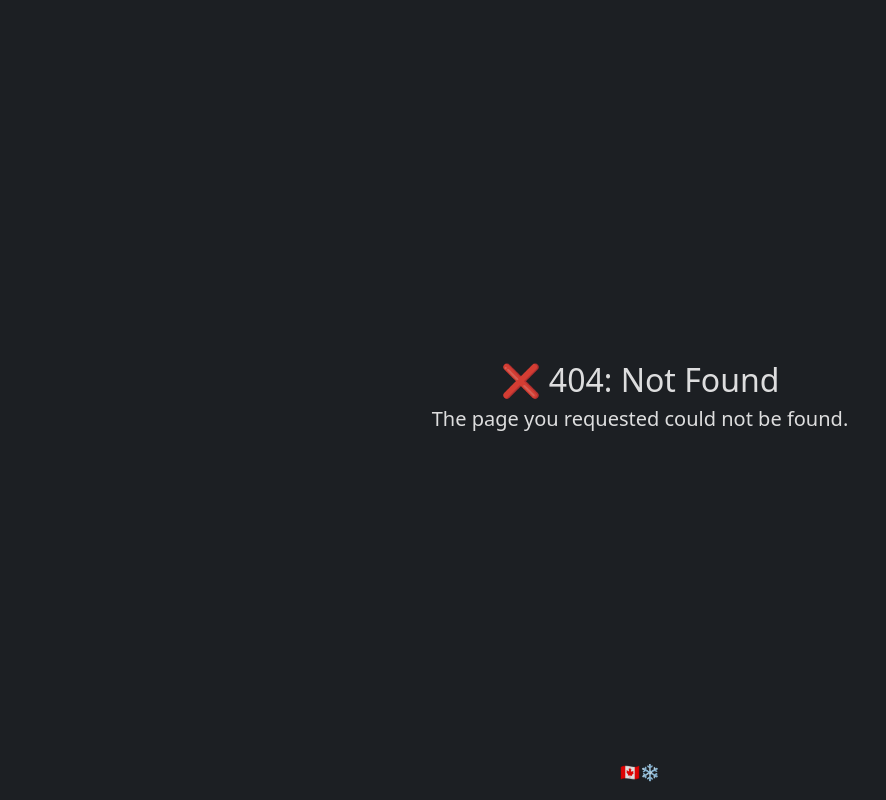
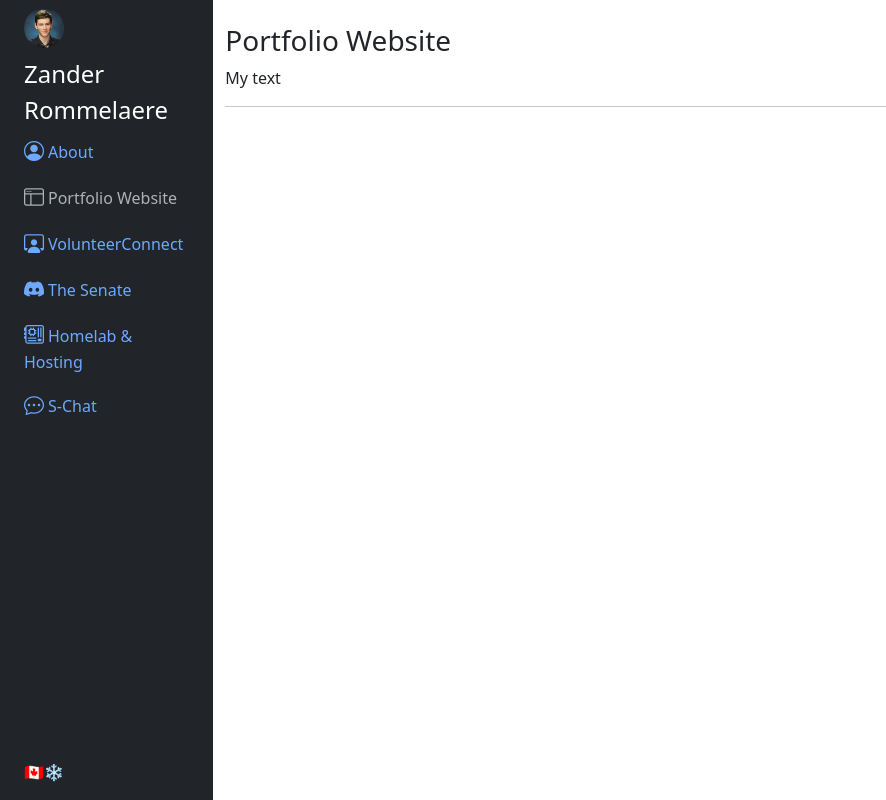
Before and after one commit to Subzeero/domain-root-site, a React (Vite) app in the folder frontend/: page /about/portfolio in a window 1280 px wide. Before the commit this address had no page. Shown: the whole page, without its empty margins (0-886 px from the left). Built offline with nearby package versions, Linux system fonts and the light colour scheme.

Commit message:
Rework frontend elements - project pages
* Finalize projects to present: this website, volunteer connect, the senate, homelab, s-chat.
* Update pages to match each project.
* Improve nav-bar theming
* Highlight selected page in nav-bar.
* Update routes.

```diff
--- a/frontend/src/App.tsx
+++ b/frontend/src/App.tsx
@@ -3,10 +3,12 @@ import axios from "axios";
 
 import Home from "./Home";
 import AboutOutlet from "./about/AboutOutlet";
-import AboutHome from "./about/AboutHome";
 import AboutMe from "./about/AboutMe";
-import AboutProjects from "./about/AboutProjects";
-import AboutContact from "./about/AboutContact";
+import AboutPortfolio from "./about/AboutPortfolio";
+import AboutVC from "./about/AboutVC";
+import AboutSenate from "./about/AboutSenate";
+import AboutHomelab from "./about/AboutHomelab";
+import AboutSChat from "./about/AboutSChat";
 import NotFound404 from "./NotFound404";
 import "./App.css";
 
@@ -18,11 +20,13 @@ function App(): JSX.Element {
       <Routes>
         <Route path="/" element={<Home />} />
         <Route element={<AboutOutlet />}>
-          <Route path="/about" element={<Navigate to={"/about/home"} />} />
-          <Route path="/about/home" element={<AboutHome />} />
+          <Route path="/about" element={<Navigate to={"/about/me"} />} />
           <Route path="/about/me" element={<AboutMe />} />
-          <Route path="/about/projects" element={<AboutProjects />} />
-          <Route path="/about/contact" element={<AboutContact />} />
+          <Route path="/about/portfolio" element={<AboutPortfolio />} />
+          <Route path="/about/volunteer-connect" element={<AboutVC />} />
+          <Route path="/about/the-senate" element={<AboutSenate />} />
+          <Route path="/about/homelab" element={<AboutHomelab />} />
+          <Route path="/about/s-chat" element={<AboutSChat />} />
         </Route>
         <Route path="*" element={<NotFound404 />} />
       </Routes>
--- /dev/null
+++ b/frontend/src/about/AboutHomelab.tsx
@@ -0,0 +1,11 @@
+function AboutHomelab(): JSX.Element {
+  return (
+    <div className="col pt-4 vh-100">
+      <h3>Homelab & Hosting</h3>
+      <p>My text</p>
+      <hr />
+    </div>
+  );
+}
+
+export default AboutHomelab;
--- a/frontend/src/about/AboutOutlet.tsx
+++ b/frontend/src/about/AboutOutlet.tsx
@@ -1,7 +1,8 @@
-import { Outlet, Link } from "react-router-dom";
+import { Outlet, Link, useLocation } from "react-router-dom";
 import closeupPhoto from "../assets/close-up.jpeg";
 
 function AboutOutlet(): JSX.Element {
+  const location = useLocation();
   return (
     <div className="container-fluid overflow-hidden">
       <div className="row vh-100 overflow-auto">
@@ -21,37 +22,99 @@ function AboutOutlet(): JSX.Element {
             </Link>
             <ul
               className="nav nav-pills flex-sm-column flex-row flex-nowrap flex-shrink-1 flex-sm-grow-0 flex-grow-1 mb-sm-auto mb-0 justify-content-center align-items-center align-items-sm-start"
+              data-bs-theme="dark"
               id="menu"
             >
-              <li className="nav-item">
-                <Link to="/about/home" className="text-decoration-none">
-                  <span className="nav-link px-sm-0 px-2">
-                    <i className="fs-5 bi-house-door"></i>
-                    <span className="ms-1 d-none d-sm-inline">Home</span>
-                  </span>
-                </Link>
-              </li>
               <li>
                 <Link to="/about/me" className="text-decoration-none">
-                  <span className="nav-link px-sm-0 px-2">
-                    <i className="fs-5 bi-file-person"></i>
+                  <span
+                    className={
+                      location.pathname == "/about/me"
+                        ? "nav-link disabled px-sm-0 px-2"
+                        : "nav-link px-sm-0 px-2"
+                    }
+                  >
+                    <i className="fs-5 bi-person-circle"></i>
                     <span className="ms-1 d-none d-sm-inline">About</span>
                   </span>
                 </Link>
               </li>
               <li>
-                <Link to="/about/projects" className="text-decoration-none">
-                  <span className="nav-link px-sm-0 px-2">
-                    <i className="fs-5 bi-tools"></i>
-                    <span className="ms-1 d-none d-sm-inline">Projects</span>
+                <Link to="/about/portfolio" className="text-decoration-none">
+                  <span
+                    className={
+                      location.pathname == "/about/portfolio"
+                        ? "nav-link disabled px-sm-0 px-2"
+                        : "nav-link px-sm-0 px-2"
+                    }
+                  >
+                    <i className="fs-5 bi-window-sidebar"></i>
+                    <span className="ms-1 d-none d-sm-inline">
+                      Portfolio Website
+                    </span>
                   </span>
                 </Link>
               </li>
               <li>
-                <Link to="/about/contact" className="text-decoration-none">
-                  <span className="nav-link px-sm-0 px-2">
-                    <i className="fs-5 bi-envelope"></i>
-                    <span className="ms-1 d-none d-sm-inline">Contact</span>
+                <Link
+                  to="/about/volunteer-connect"
+                  className="text-decoration-none"
+                >
+                  <span
+                    className={
+                      location.pathname == "/about/volunteer-connect"
+                        ? "nav-link disabled px-sm-0 px-2"
+                        : "nav-link px-sm-0 px-2"
+                    }
+                  >
+                    <i className="fs-5 bi-person-workspace"></i>
+                    <span className="ms-1 d-none d-sm-inline">
+                      VolunteerConnect
+                    </span>
+                  </span>
+                </Link>
+              </li>
+              <li>
+                <Link to="/about/the-senate" className="text-decoration-none">
+                  <span
+                    className={
+                      location.pathname == "/about/the-senate"
+                        ? "nav-link disabled px-sm-0 px-2"
+                        : "nav-link px-sm-0 px-2"
+                    }
+                  >
+                    <i className="fs-5 bi-discord"></i>
+                    <span className="ms-1 d-none d-sm-inline">The Senate</span>
+                  </span>
+                </Link>
+              </li>
+              <li>
+                <Link to="/about/homelab" className="text-decoration-none">
+                  <span
+                    className={
+                      location.pathname == "/about/homelab"
+                        ? "nav-link disabled px-sm-0 px-2"
+                        : "nav-link px-sm-0 px-2"
+                    }
+                  >
+                    <i className="fs-5 bi-motherboard"></i>
+                    <span className="ms-1 d-none d-sm-inline">
+                      Homelab & Hosting
+                    </span>
+                  </span>
+                </Link>
+              </li>
+              <li>
+                <Link to="/about/s-chat" className="text-decoration-none">
+                  <span
+                    className={
+                      location.pathname == "/about/s-chat"
+                        ? "nav-link disabled px-sm-0 px-2"
+                        : "nav-link px-sm-0 px-2"
+                    }
+                  >
+                    <i className="fs-5 bi-chat-dots"></i>
+                    <span className="ms-1 d-none d-sm-inline">S-Chat</span>
                   </span>
                 </Link>
               </li>
--- /dev/null
+++ b/frontend/src/about/AboutPortfolio.tsx
@@ -0,0 +1,11 @@
+function AboutPortfolio(): JSX.Element {
+  return (
+    <div className="col pt-4 vh-100">
+      <h3>Portfolio Website</h3>
+      <p>My text</p>
+      <hr />
+    </div>
+  );
+}
+
+export default AboutPortfolio;
--- a/frontend/src/about/AboutHome.tsx
+++ b/frontend/src/about/AboutSChat.tsx
@@ -1,11 +1,11 @@
-function AboutHome(): JSX.Element {
+function AboutSChat(): JSX.Element {
   return (
     <div className="col pt-4 vh-100">
-      <h3>Home</h3>
+      <h3>S-Chat</h3>
       <p>My text</p>
       <hr />
     </div>
   );
 }
 
-export default AboutHome;
+export default AboutSChat;
--- a/frontend/src/about/AboutProjects.tsx
+++ b/frontend/src/about/AboutSenate.tsx
@@ -1,11 +1,11 @@
-function AboutProjects(): JSX.Element {
+function AboutSenate(): JSX.Element {
   return (
     <div className="col pt-4 vh-100">
-      <h3>Projects</h3>
+      <h3>The Senate</h3>
       <p>My text</p>
       <hr />
     </div>
   );
 }
 
-export default AboutProjects;
+export default AboutSenate;
--- a/frontend/src/about/AboutContact.tsx
+++ b/frontend/src/about/AboutVC.tsx
@@ -1,11 +1,11 @@
-function AboutContact(): JSX.Element {
+function AboutVC(): JSX.Element {
   return (
     <div className="col pt-4 vh-100">
-      <h3>Contact</h3>
+      <h3>Volunteer Connect</h3>
       <p>My text</p>
       <hr />
     </div>
   );
 }
 
-export default AboutContact;
+export default AboutVC;
```
